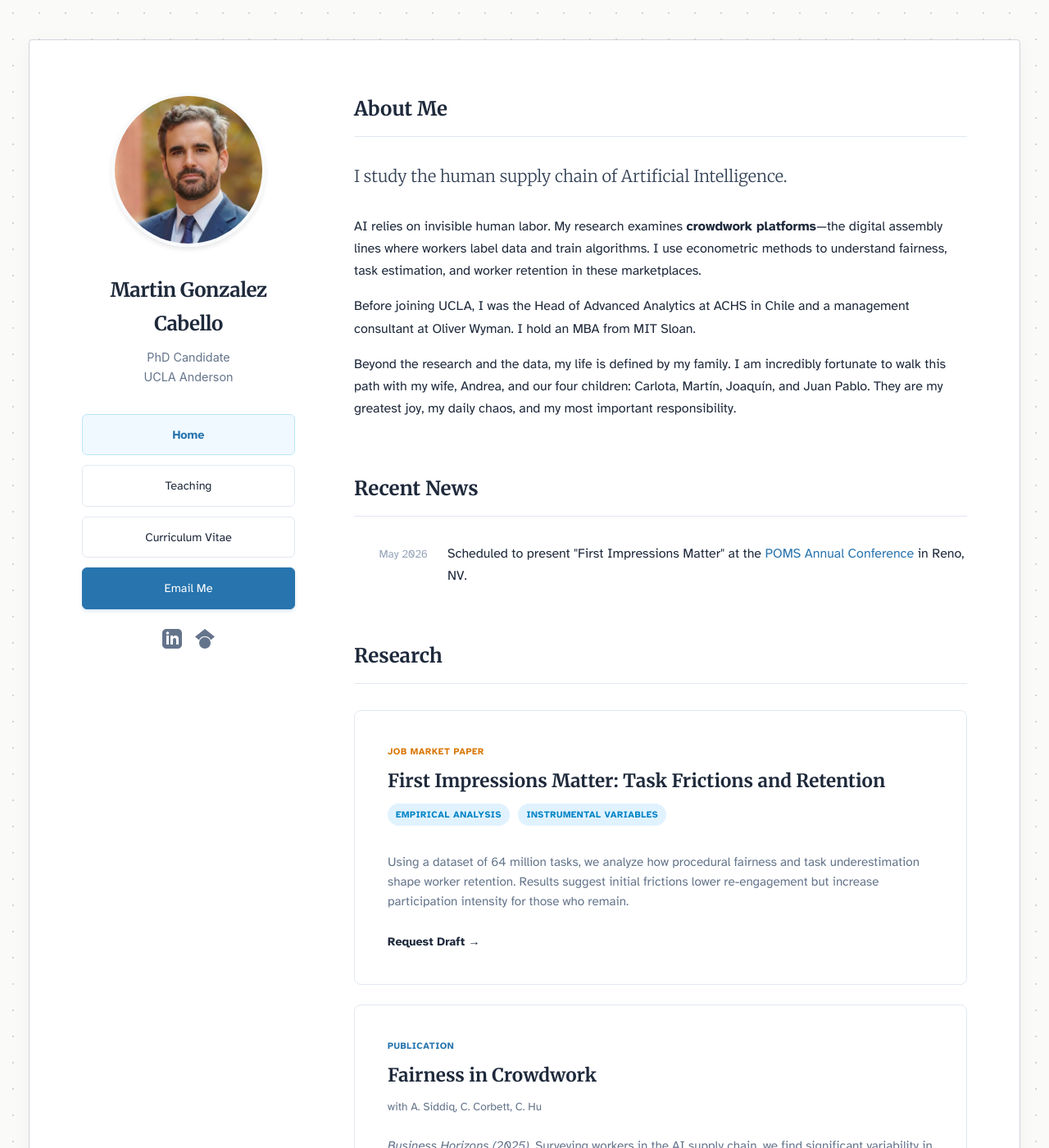
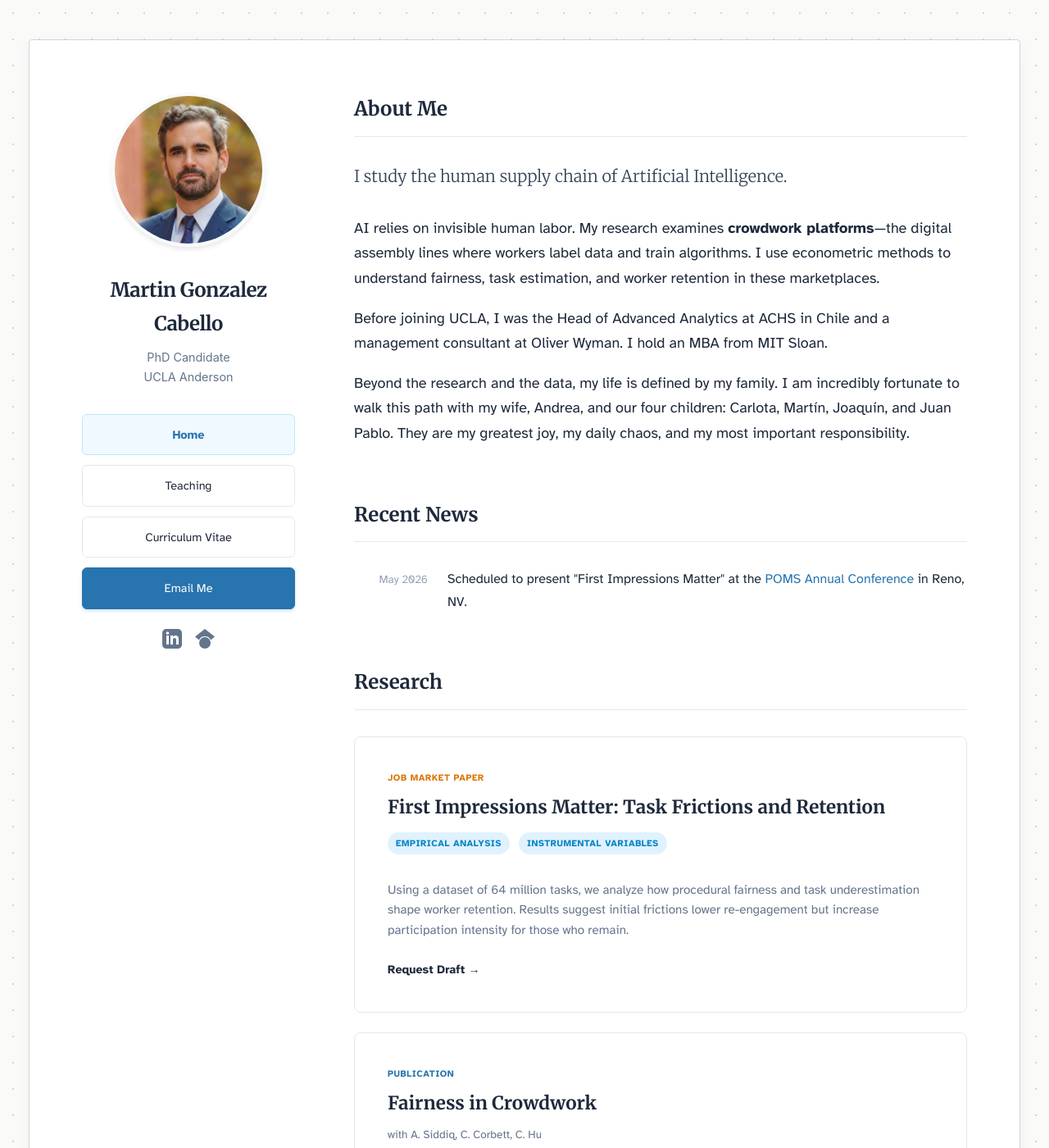
Before and after one commit to martins73/research-site, a Jekyll site: the page built from index.html, in a window 1280 px wide and 1400 px high. Shown: the whole window at 82% size. Built offline with Jekyll 4.4.1, drawn with Linux system fonts in a browser that asks for light colours.

Commit message:
Update font sizes for body and sidebar
Increased body font size to 18px and adjusted sidebar font size to 16px for better readability.

```diff
--- a/_layouts/default.html
+++ b/_layouts/default.html
@@ -40,8 +40,12 @@
         /* 1. GLOBAL STYLES */
         body {
             font-family: 'Atkinson Hyperlegible', sans-serif;
+
+            /* NEW: Increase size from default (16px) to 18px */
+            font-size: 1.125rem;
+
             color: var(--text-main);
-            line-height: 1.7;
+            line-height: 1.7; /* This is perfect for this size, keep it */
             margin: 0; padding: 0;
 
             /* The Desk Background */
@@ -83,11 +87,15 @@
             text-align: center;
             position: sticky;
             top: 2rem;
+
             /* REMOVED: Background, Border, Shadow */
             background: transparent;
             border: none;
             box-shadow: none;
             padding: 0;
+
+            /* NEW: Keep sidebar compact (16px) while body is big (18px) */
+            font-size: 1rem;
         }
 
         /* 4. CONTENT (Clean, no box) */
```
